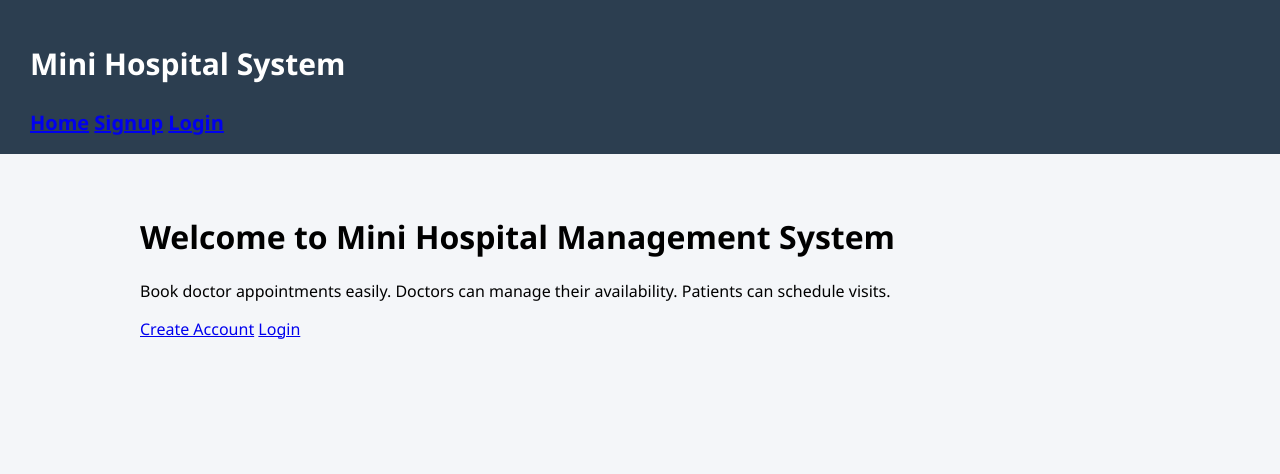
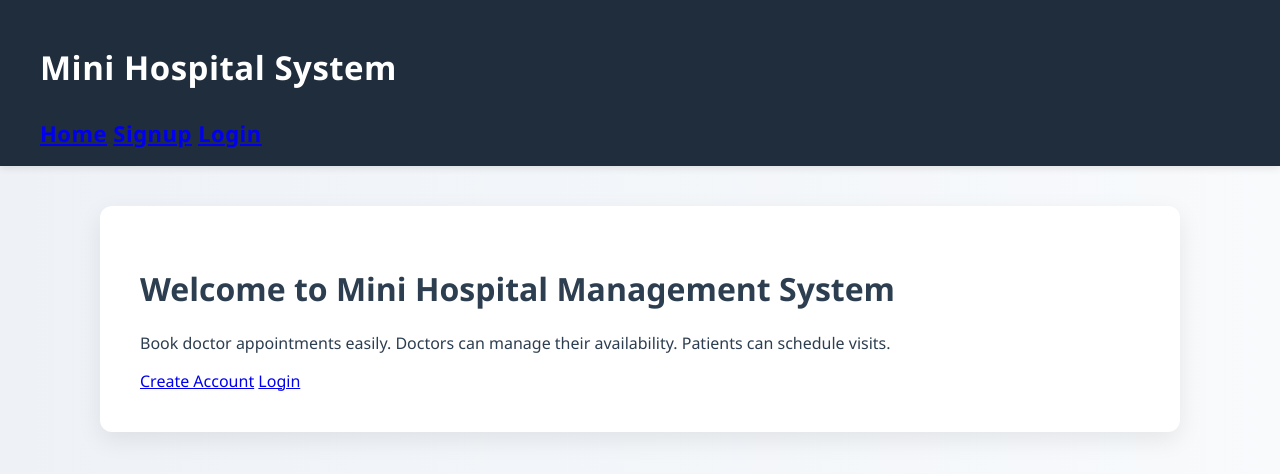
Before and after one commit to BhagyodayaBamgonda/Mini-Hospital-Management-System, a Django app: page / in a window 1280 px wide. Shown: the top 474 px of the page. Run offline with Django 5.2, Linux system fonts and the light colour scheme.

Commit message:
Css Update

```diff
--- a/hms/doctors/views.py
+++ b/hms/doctors/views.py
@@ -16,6 +16,8 @@ def add_slot(request):
         start=request.POST['start']
         end=request.POST['end']
 
+
+
         Availability.objects.create(
         doctor=request.user,
         date=date,
--- a/hms/static/css/style.css
+++ b/hms/static/css/style.css
@@ -1,69 +1,120 @@
-body{
+/* Global Styles */
+body {
     font-family: 'Segoe UI', Arial, sans-serif;
-    background:#f4f6f9;
-    margin:0;
+    background: linear-gradient(to right, #eef2f7, #f8fafc);
+    margin: 0;
+    color: #2c3e50;
 }
 
 /* Navigation bar */
-nav{
-    background:#2c3e50;
-    color:white;
-    padding:18px 30px;
-    font-size:20px;
-    font-weight:bold;
+nav {
+    background: #1f2d3d;
+    color: white;
+    padding: 18px 40px;
+    font-size: 22px;
+    font-weight: 600;
+    letter-spacing: 0.5px;
+    box-shadow: 0 2px 8px rgba(0,0,0,0.1);
 }
 
 /* Main container */
-.container{
-    padding:40px;
-    max-width:1000px;
-    margin:auto;
+.container {
+    padding: 40px;
+    max-width: 1000px;
+    margin: 40px auto;
+    background: white;
+    border-radius: 12px;
+    box-shadow: 0 8px 25px rgba(0,0,0,0.08);
 }
 
-/* Button container (keeps buttons in line with space) */
-.button-group{
-    margin-top:20px;
-    display:flex;
-    gap:15px;
+/* Button container */
+.button-group {
+    margin-top: 25px;
+    display: flex;
+    gap: 15px;
+    flex-wrap: wrap;
 }
 
 /* Buttons */
-button{
-    background:#3498db;
-    color:white;
-    padding:10px 18px;
-    border:none;
-    border-radius:6px;
-    font-size:15px;
-    font-weight:500;
-    cursor:pointer;
-    transition:0.3s;
+button {
+    background: linear-gradient(135deg, #3498db, #5dade2);
+    color: white;
+    padding: 12px 20px;
+    border: none;
+    border-radius: 8px;
+    font-size: 15px;
+    font-weight: 500;
+    cursor: pointer;
+    transition: all 0.3s ease;
 }
 
-button:hover{
-    background:#2980b9;
+/* Button hover */
+button:hover {
+    background: linear-gradient(135deg, #2980b9, #3498db);
+    transform: translateY(-2px);
+    box-shadow: 0 4px 12px rgba(0,0,0,0.15);
 }
 
 /* Table styling */
-table{
-    border-collapse:collapse;
-    width:100%;
-    margin-top:25px;
-    background:white;
+table {
+    border-collapse: collapse;
+    width: 100%;
+    margin-top: 30px;
+    background: white;
+    border-radius: 10px;
+    overflow: hidden;
+    box-shadow: 0 5px 15px rgba(0,0,0,0.05);
 }
 
-th{
-    background:#34495e;
-    color:white;
-    font-weight:600;
+/* Table header */
+th {
+    background: #2c3e50;
+    color: white;
+    font-weight: 600;
+    text-transform: uppercase;
+    font-size: 13px;
+    letter-spacing: 0.5px;
 }
 
-table, td, th{
-    border:1px solid #ddd;
-    padding:12px;
-    text-align:center;
+/* Table cells */
+td, th {
+    padding: 14px;
+    text-align: center;
+    border: none;
 }
 
-tr:nth-child(even){
-    background:#f2f2f2;
+/* Alternate row color */
+tr:nth-child(even) {
+    background: #f8f9fb;
 }
+
+/* Row hover effect */
+tr:hover {
+    background: #eaf3ff;
+    transition: 0.2s;
+}
+
+/* Subtle divider (optional enhancement) */
+tr:not(:last-child) td {
+    border-bottom: 1px solid #eee;
+}
+
+/* Responsive */
+@media (max-width: 768px) {
+    .container {
+        padding: 20px;
+    }
+
+    nav {
+        font-size: 18px;
+        padding: 15px 20px;
+    }
+
+    .button-group {
+        flex-direction: column;
+    }
+
+    button {
+        width: 100%;
+    }
+}
```
